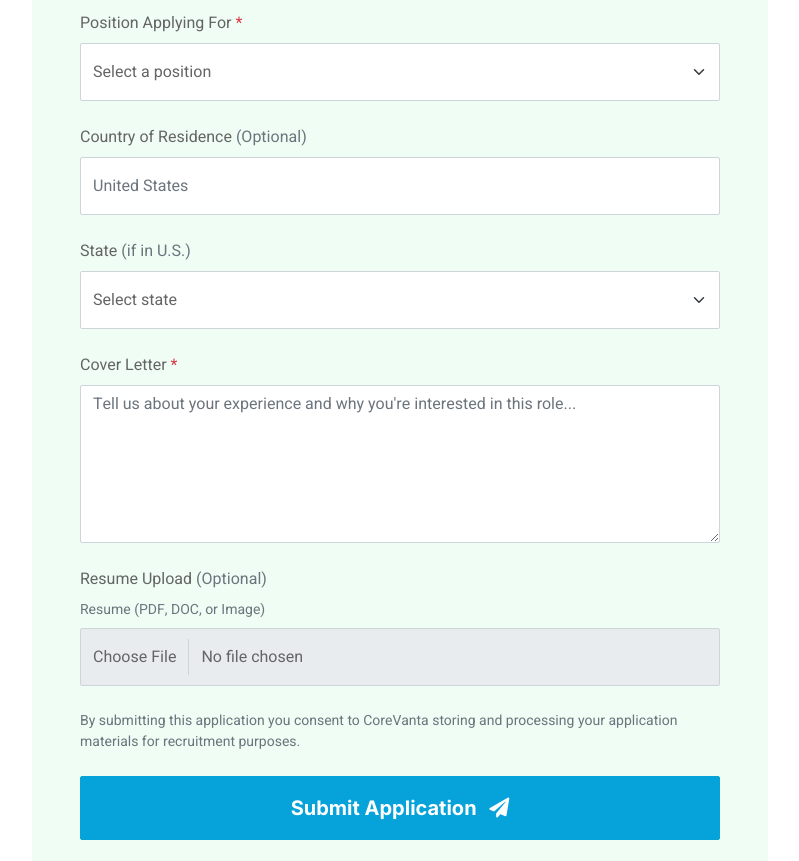
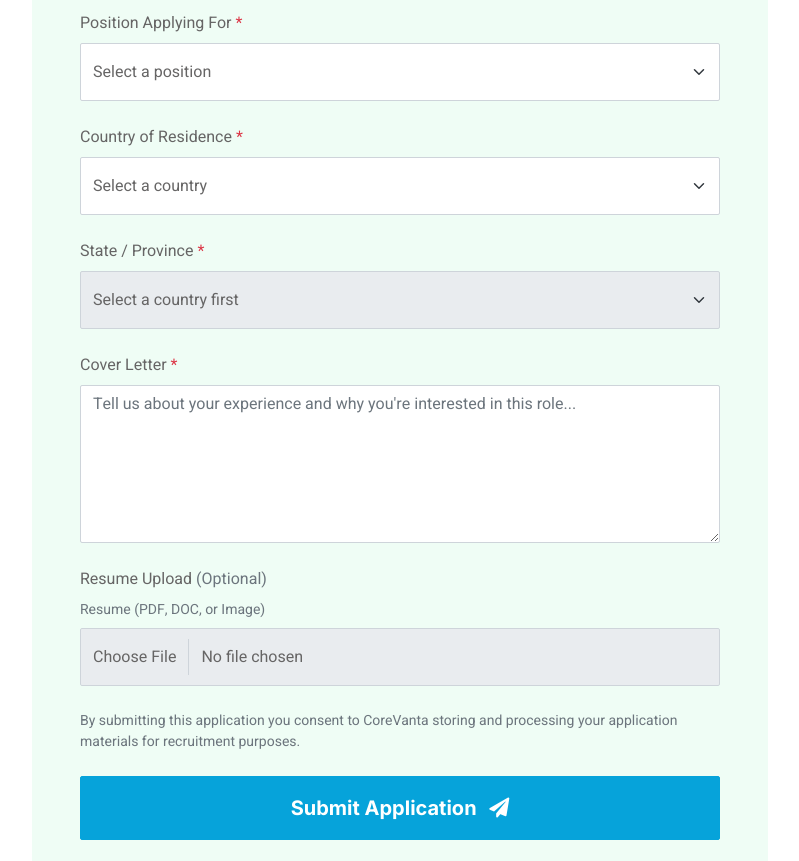
Before and after one commit to Raymond-blip/CoreVanta, a plain HTML site: page apply.html in a window 1280 px wide. Shown: the part 1200-2061 px from the top of the page, without its empty margins (240-1039 px from the left). Drawn offline with nearby package versions, Linux system fonts and the light colour scheme.

Commit message:
Make apply form country a US/Canada dropdown with dependent state/province field

```diff
--- a/apply.html
+++ b/apply.html
@@ -157,65 +157,19 @@
 
                                 <!-- Country -->
                                 <div class="mb-4">
-                                    <label class="form-label fw-semibold">Country of Residence <span class="text-muted fw-normal">(Optional)</span></label>
-                                    <input type="text" name="country" class="form-control py-3" placeholder="United States">
+                                    <label class="form-label fw-semibold">Country of Residence <span class="text-danger">*</span></label>
+                                    <select name="country" id="country" class="form-select py-3" required>
+                                        <option value="" disabled selected>Select a country</option>
+                                        <option value="United States">United States</option>
+                                        <option value="Canada">Canada</option>
+                                    </select>
                                 </div>
 
                                 <!-- State -->
                                 <div class="mb-4">
-                                    <label class="form-label fw-semibold">State <span class="text-muted fw-normal">(if in U.S.)</span></label>
-                                    <select name="state" class="form-select py-3">
-                                        <option value="" disabled selected>Select state</option>
-                                        <option>Alabama</option>
-                                        <option>Alaska</option>
-                                        <option>Arizona</option>
-                                        <option>Arkansas</option>
-                                        <option>California</option>
-                                        <option>Colorado</option>
-                                        <option>Connecticut</option>
-                                        <option>Delaware</option>
-                                        <option>Florida</option>
-                                        <option>Georgia</option>
-                                        <option>Hawaii</option>
-                                        <option>Idaho</option>
-                                        <option>Illinois</option>
-                                        <option>Indiana</option>
-                                        <option>Iowa</option>
-                                        <option>Kansas</option>
-                                        <option>Kentucky</option>
-                                        <option>Louisiana</option>
-                                        <option>Maine</option>
-                                        <option>Maryland</option>
-                                        <option>Massachusetts</option>
-                                        <option>Michigan</option>
-                                        <option>Minnesota</option>
-                                        <option>Mississippi</option>
-                                        <option>Missouri</option>
-                                        <option>Montana</option>
-                                        <option>Nebraska</option>
-                                        <option>Nevada</option>
-                                        <option>New Hampshire</option>
-                                        <option>New Jersey</option>
-                                        <option>New Mexico</option>
-                                        <option>New York</option>
-                                        <option>North Carolina</option>
-                                        <option>North Dakota</option>
-                                        <option>Ohio</option>
-                                        <option>Oklahoma</option>
-                                        <option>Oregon</option>
-                                        <option>Pennsylvania</option>
-                                        <option>Rhode Island</option>
-                                        <option>South Carolina</option>
-                                        <option>South Dakota</option>
-                                        <option>Tennessee</option>
-                                        <option>Texas</option>
-                                        <option>Utah</option>
-                                        <option>Vermont</option>
-                                        <option>Virginia</option>
-                                        <option>Washington</option>
-                                        <option>West Virginia</option>
-                                        <option>Wisconsin</option>
-                                        <option>Wyoming</option>
+                                    <label class="form-label fw-semibold">State / Province <span class="text-danger">*</span></label>
+                                    <select name="state" id="state" class="form-select py-3" required disabled>
+                                        <option value="" disabled selected>Select a country first</option>
                                     </select>
                                 </div>
 
@@ -350,6 +304,36 @@
     <!-- Template Javascript -->
     <script src="js/main.js"></script>
     <script>
+        // Dependent State / Province dropdown
+        const countrySelect = document.getElementById('country');
+        const stateSelect = document.getElementById('state');
+
+        const regionsByCountry = {
+            'United States': ['Alabama', 'Alaska', 'Arizona', 'Arkansas', 'California', 'Colorado', 'Connecticut', 'Delaware', 'Florida', 'Georgia', 'Hawaii', 'Idaho', 'Illinois', 'Indiana', 'Iowa', 'Kansas', 'Kentucky', 'Louisiana', 'Maine', 'Maryland', 'Massachusetts', 'Michigan', 'Minnesota', 'Mississippi', 'Missouri', 'Montana', 'Nebraska', 'Nevada', 'New Hampshire', 'New Jersey', 'New Mexico', 'New York', 'North Carolina', 'North Dakota', 'Ohio', 'Oklahoma', 'Oregon', 'Pennsylvania', 'Rhode Island', 'South Carolina', 'South Dakota', 'Tennessee', 'Texas', 'Utah', 'Vermont', 'Virginia', 'Washington', 'West Virginia', 'Wisconsin', 'Wyoming'],
+            'Canada': ['Alberta', 'British Columbia', 'Manitoba', 'New Brunswick', 'Newfoundland and Labrador', 'Northwest Territories', 'Nova Scotia', 'Nunavut', 'Ontario', 'Prince Edward Island', 'Quebec', 'Saskatchewan', 'Yukon']
+        };
+
+        function populateStates() {
+            const regions = regionsByCountry[countrySelect.value] || [];
+            stateSelect.innerHTML = '';
+            const placeholder = document.createElement('option');
+            placeholder.value = '';
+            placeholder.disabled = true;
+            placeholder.selected = true;
+            placeholder.textContent = regions.length ? 'Select state / province' : 'Select a country first';
+            stateSelect.appendChild(placeholder);
+            regions.forEach(function (region) {
+                const option = document.createElement('option');
+                option.value = region;
+                option.textContent = region;
+                stateSelect.appendChild(option);
+            });
+            stateSelect.disabled = regions.length === 0;
+        }
+
+        countrySelect.addEventListener('change', populateStates);
+        populateStates();
+
         // Submit to Netlify Forms and show inline feedback
         const applyForm = document.getElementById('applyForm');
 
@@ -359,6 +343,7 @@
                 const response = await fetch('/', { method: 'POST', body: new FormData(applyForm) });
                 if (!response.ok) throw new Error('HTTP ' + response.status);
                 applyForm.reset();
+                populateStates();
                 showStatus('successMsg');
             } catch (err) {
                 showStatus('errorMsg');
```
